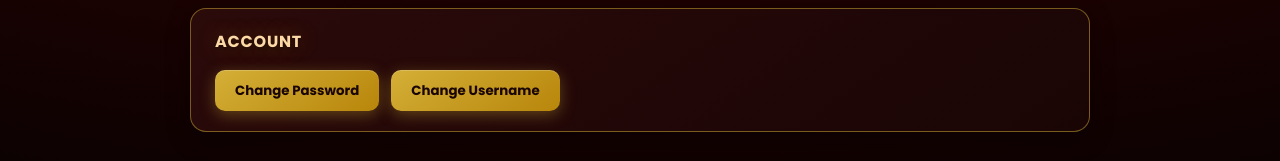
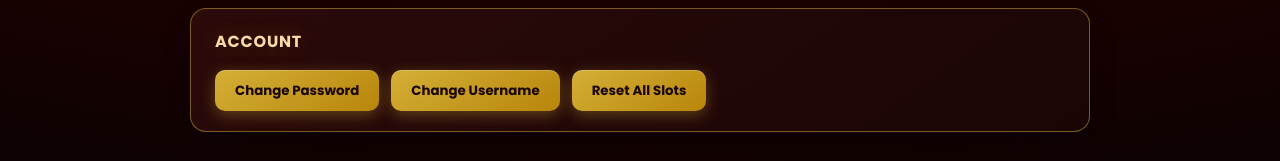
Before and after one commit to hnsu76579-coder/casino-frontend, a React (Vite) app: page /admin in a window 1280 px wide. Shown: the part 288-449 px from the top of the page. Built offline with nearby package versions, Linux system fonts and the light colour scheme; no server answers; sample sign-in values are in the browser's storage.

Commit message:
Update AdminDashboard.jsx

```diff
--- a/src/pages/AdminDashboard.jsx
+++ b/src/pages/AdminDashboard.jsx
@@ -10,7 +10,7 @@ import AdminHeader from "../components/AdminHeader";
 import NumberModal from "../components/NumberModal";
 import EditSlotModal from "../components/EditSlotModal";
 import { addResetListener } from "../websocket/socket";
-
+import { resetAllSlots } from "../api/adminApi";
 
 const AdminDashboard = () => {
   const navigate = useNavigate();
@@ -62,6 +62,22 @@ const AdminDashboard = () => {
     setEditSlot(null);
   };
 
+   //handle reset function
+  const handleResetAll = async () => {
+  const confirmReset = window.confirm(
+    "Are you sure you want to reset ALL slots to No Number Selected?"
+  );
+
+  if (!confirmReset) return;
+
+  try {
+    await resetAllSlots();
+    alert("All slots reset successfully.");
+  } catch (err) {
+    alert("Reset failed.");
+  }
+};
+
   return (
     <>
       <AdminHeader />
@@ -102,6 +118,9 @@ const AdminDashboard = () => {
             <button onClick={() => navigate("/admin/change-username")}>
               Change Username
             </button>
+             <button onClick={handleResetAll}>
+                Reset All Slots
+            </button>
           </div>
         </div>
 
```
